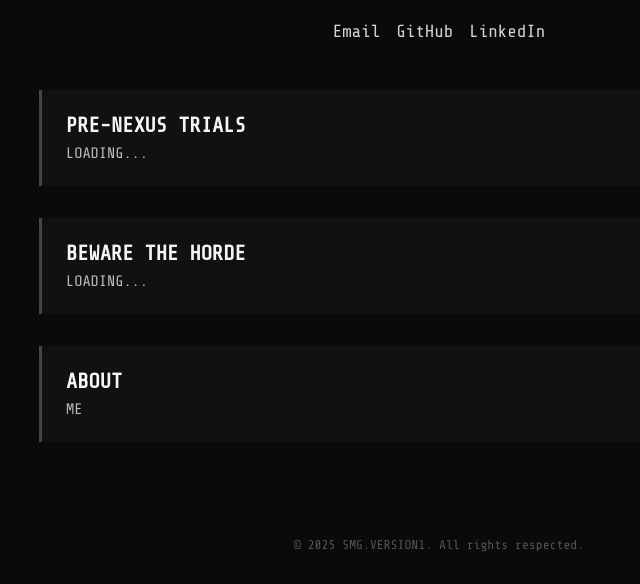
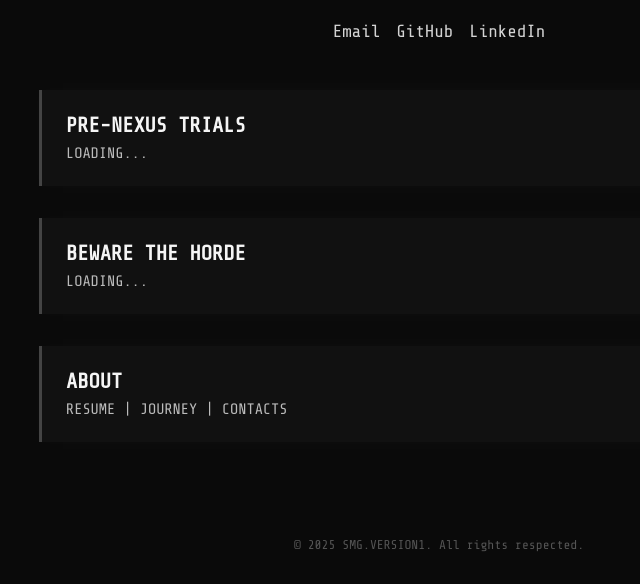
Before and after one commit to Smg-v1/Smg-v1.github.io, a plain HTML site: page index.html in a window 1280 px wide. Shown: the part 293-877 px from the top of the page, without its empty margins (201-841 px from the left). Drawn offline with nearby package versions, Linux system fonts and the light colour scheme.

Commit message:
Update index.html

```diff
--- a/index.html
+++ b/index.html
@@ -130,7 +130,7 @@
     <a href="about.html" class="project-link">
       <div class="project">
         <h2>ABOUT</h2>
-        <p>ME</p>
+        <p>RESUME | JOURNEY | CONTACTS</p>
       </div>
     </a>
   </div>
```
